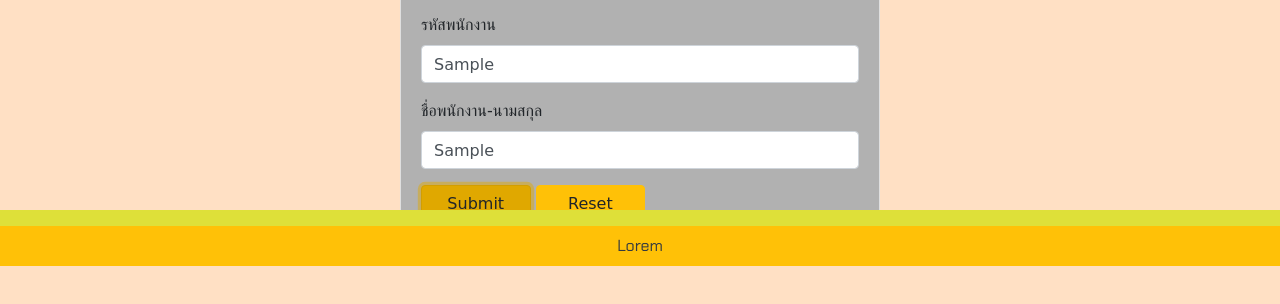
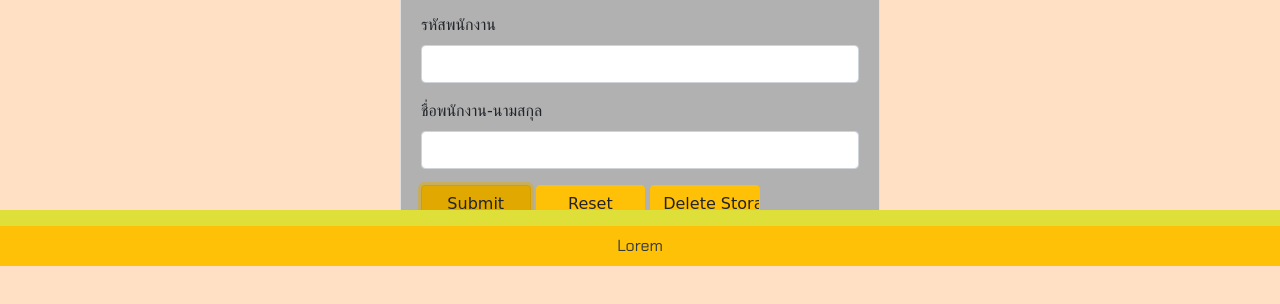
Before and after one commit to Pop00corn/Manu.github.io, a plain HTML site: page 24-set-local-storage.html in a window 1280 px wide. Both pictures are taken after typing "Sample", "Sample" into the empty fields and a click on the input "Submit". Shown: the part 534-838 px from the top of the page. Drawn offline with nearby package versions, Linux system fonts and the light colour scheme; a web font is replaced by a local one.

Commit message:
Update 24-set-local-storage.html

```diff
--- a/24-set-local-storage.html
+++ b/24-set-local-storage.html
@@ -123,6 +123,7 @@
                           </div>
                           <input class="btn btn-warning w-25" type="submit" value="Submit" onclick="setdata()">
                           <input class="btn btn-warning w-25" type="reset" value="Reset" onclick="resetdata()">
+                          <input class="btn btn-warning w-25" type="button" value="Delete Storage" onclick="deleteStorage()">
                     </p>
 
 
@@ -153,29 +154,42 @@
         let employee = []
         let empid
         let empname
-        //let local_empid = []
-        //let local_empname = []
         function setdata() {
-            local_employee = localStorage.getItem('employee')
             employee = eval(local_employee)
             empid = document.getElementById('empid').value
             empname = document.getElementById('empname').value
-            console.log(empid+' '+empname)
-            employee.push({"empid" : empid,"empname" : empname})
-            //console.log(employee)
-            //employee=JSON.stringify({"empid" : empid,"empname" : empname})
-            localStorage.setItem('employee', JSON.stringify (employee))
-            //local_empid.push(empid)
-            //local_empname.push(empname)
-            //localStorage.setItem('empid',local_empid)
-            //localStorage.setItem('empname',local_empname)
-            document.getElementById('empid').value =' '
-            document.getElementById('empname').value =' '
+            if (empid != '' && empname != '')
+            {
+            if (employee == null){
+                employee = [{"empid" : empid,"empname" : empname}]
+            }
+            else
+            {
+                employee.push({"empid" : empid,"empname" : empname})
+            }
+                localStorage.setItem('employee', JSON.stringify (employee))
+                local_employee = localStorage.getItem('employee')
+                document.getElementById('empid').value =' '
+                document.getElementById('empname').value =' '
+                alert('บันทึกข้อมูลแล้ว')
+
+            }else{
+                alert('กรุณาป้อนข้อมูล')
+            }
+
         }
         function resetdata() {
             document.getElementById('empid').value =' '
             document.getElementById('empname').value =' '
         }
+
+        function deleteStorage() {
+            if (confirm('ต้องการลบใช่ไหม')){
+            localStorage.removeItem('employee')
+            employee = []
+            local_employee = null
+            }
+        }
     </script>
 </body>
 
```
